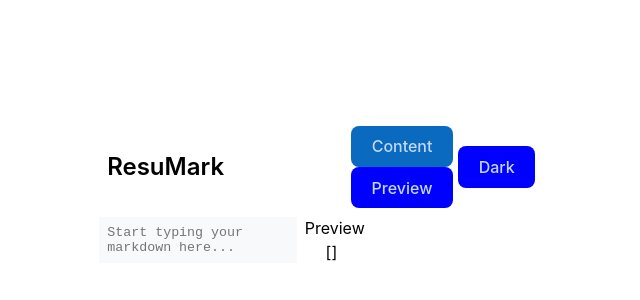
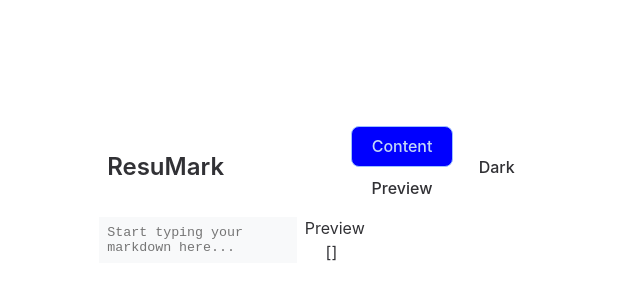
Before and after one commit to impproductions/resumark, a React (Vite) app: page / in a window 1280 px wide. Shown: the part 202-502 px from the top of the page, without its empty margins (335-975 px from the left). Built offline with nearby package versions, Linux system fonts and the light colour scheme.

Commit message:
better button styling

```diff
--- a/src/components/NavBar/index.tsx
+++ b/src/components/NavBar/index.tsx
@@ -15,17 +15,13 @@
             </div>
             <div className={style.buttonGroup}>
                 <button
-                    className={
-                        state.currentView === 'content' ? style.selected : ''
-                    }
                     onClick={() => onViewSelectClick('content')}
+                    aria-selected={state.currentView === 'content'}
                 >
                     Content
                 </button>
                 <button
-                    className={
-                        state.currentView === 'preview' ? style.selected : ''
-                    }
+                    aria-selected={state.currentView === 'preview'}
                     onClick={() => onViewSelectClick('preview')}
                 >
                     Preview
--- a/src/index.css
+++ b/src/index.css
@@ -48,9 +48,9 @@
     font-size: 1em;
     font-weight: 500;
     font-family: inherit;
-    background-color: var(--color-primary);
+    background-color: transparent;
     cursor: pointer;
-    color: var(--color-primary-contrast);
+    color: var(--color-text);
     transition: border-color 0.25s;
 }
 button:hover {
@@ -60,6 +60,12 @@
 button:focus,
 button:focus-visible {
     /* outline: 4px auto -webkit-focus-ring-color; */
+}
+
+button[aria-selected='true'] {
+    border-color: var(--color-primary-highlight);
+    background-color: var(--color-primary);
+    color: var(--color-primary-contrast);
 }
 
 /* @media (prefers-color-scheme: light) {
--- a/src/variables.css
+++ b/src/variables.css
@@ -34,7 +34,6 @@
     --color-dark-contrast: #f8f9fa;
 
     /* color contrasts */
-    --color-bg: white;
     --color-surface-1: #f8f9fa;
     --color-surface-2: #e9ecef;
     --color-surface-3: #dee2e6;
@@ -46,11 +45,14 @@
     --color-contrast-medium: rgb(121, 121, 124);
     --color-contrast-high: rgb(49, 49, 53);
     --color-contrast-higher: black;
+
+    --color-bg: white;
+    --color-text: var(--color-contrast-high);
 }
 
 [data-theme] {
     background-color: var(--color-bg);
-    color: var(--color-contrast-high);
+    color: var(--color-text);
 }
 
 [data-theme='dark'] {
@@ -81,7 +83,6 @@
     --color-dark-contrast: #f8f9fa;
 
     /* color contrasts */
-    --color-bg: black;
     --color-surface-1: #343a40;
     --color-surface-2: #495057;
     --color-surface-3: #6c757d;
@@ -93,4 +94,7 @@
     --color-contrast-medium: rgb(144, 144, 146);
     --color-contrast-high: rgb(227, 227, 227);
     --color-contrast-higher: white;
+
+    --color-bg: black;
+    --color-text: var(--color-contrast-high);
 }
```
